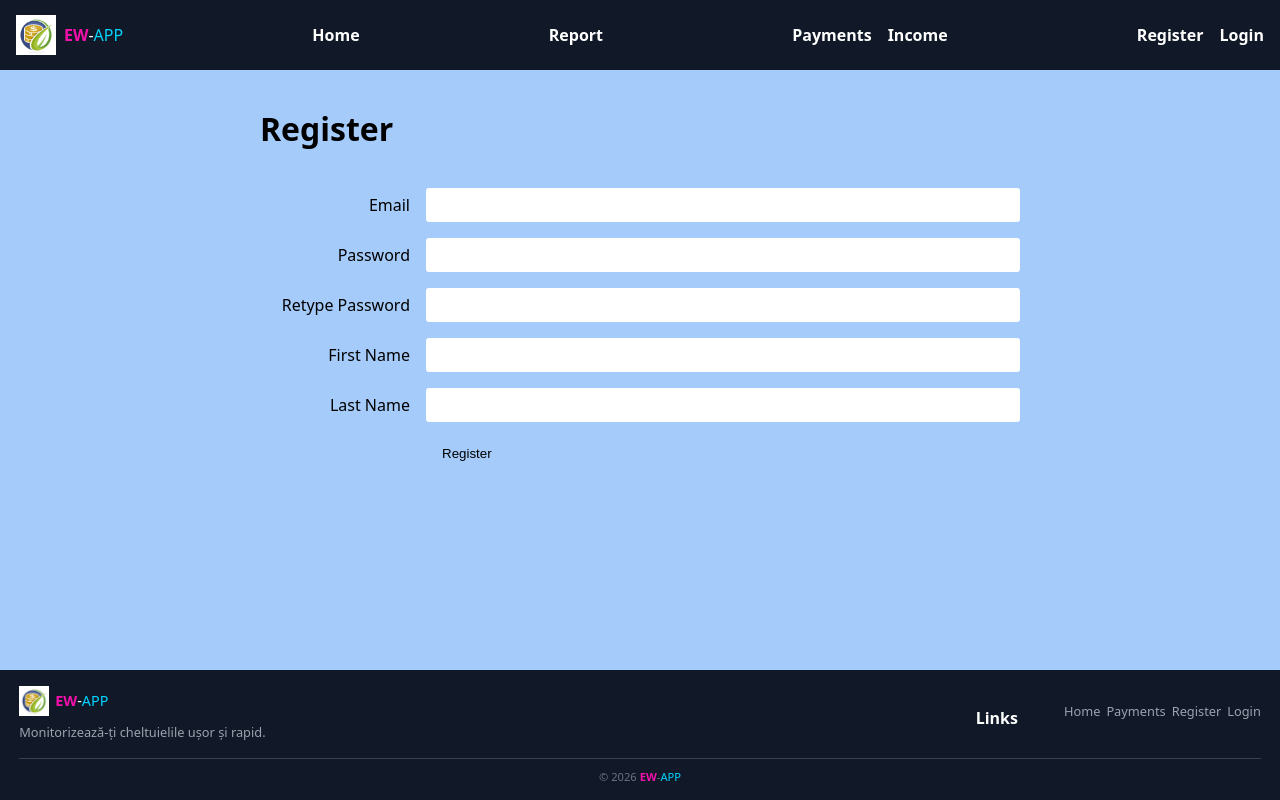
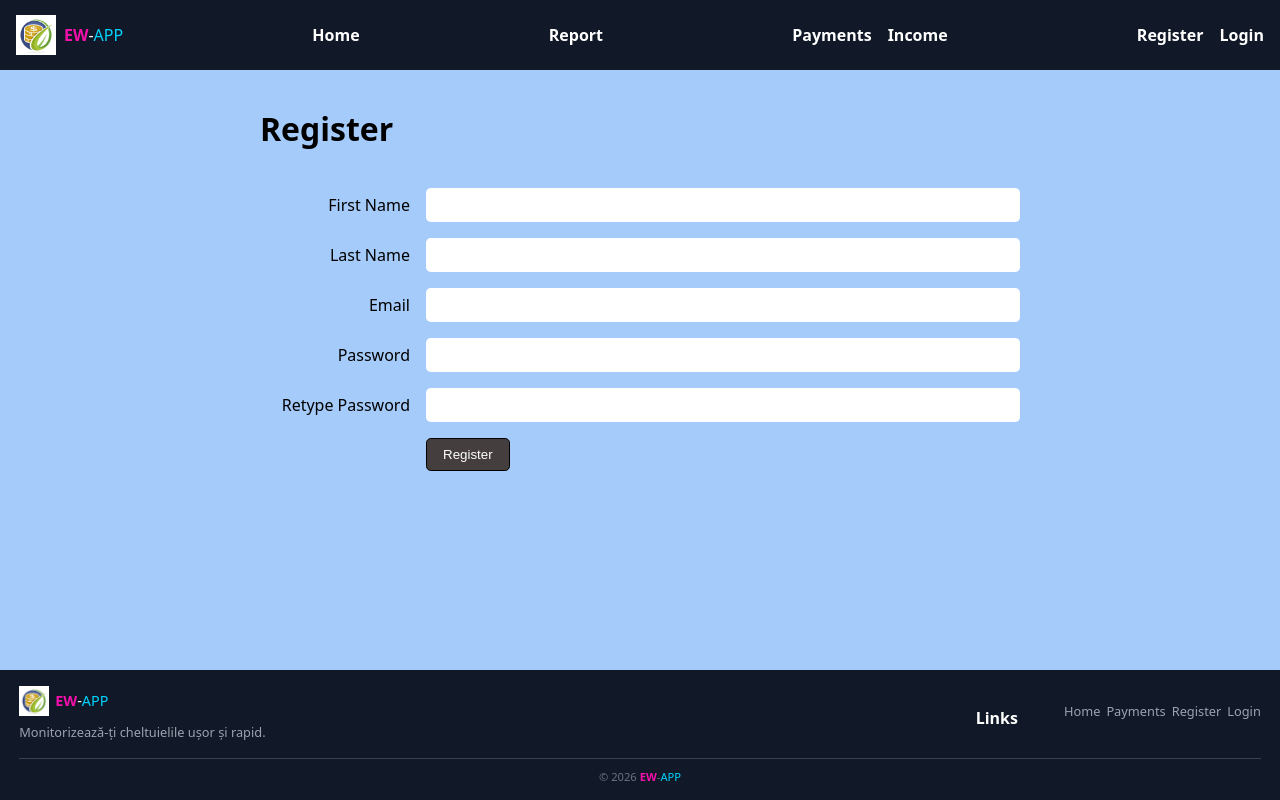
Before and after one commit to Ovidiu-Martalogu/ew-app, a React (Vite) app: page /register in a window 1280 px wide. Built offline with nearby package versions, Linux system fonts and the light colour scheme.

Commit message:
REGISTER button

```diff
--- a/src/Forms.css
+++ b/src/Forms.css
@@ -15,7 +15,7 @@
     padding: .5rem;
 
     border: 1px solid var(--color-dark-gray);
-    border-radius: 3px;
+    border-radius: 0.3rem;
     color: var(--color-dark-gray);
     font-family: inherit;
 
@@ -30,10 +30,10 @@
 
     padding: .5rem 1rem;
 
-    background-color: var(--bgColor);
-    color: var(--color-light-gray);
-    border: 1px solid var(--color-dark-gray);
-    border-radius: 3px;
+    background-color: rgb(69, 62, 62);
+    color: white;
+    border: 1px solid black;
+    border-radius: 0.3rem;
     cursor: pointer;
 
     &:hover {
--- a/src/components/Nav/Nav.tsx
+++ b/src/components/Nav/Nav.tsx
@@ -45,11 +45,11 @@ export function Nav() {
           </NavLink>
         </li>
 
-        {user && <li className={styles.wellcomeMsg}>
+        {user && <link className={styles.wellcomeMsg}>
           Welcome, <strong className={styles.app}>{user.firstName}!</strong>
 
           <Link to="/login" onClick={logout}>Logout</Link>
-        </li>}
+        </link>}
 
       </menu>
       {!user && (
--- a/src/features/Auth/Register.tsx
+++ b/src/features/Auth/Register.tsx
@@ -18,7 +18,7 @@ export function Register() {
   });
   const { errors, isValid } = useZodValidation(validationSchema);
 
-  const {login, user} = useAuth();
+  const { login, user } = useAuth();
 
   function handleSubmit(e: React.SubmitEvent) {
     e.preventDefault();
@@ -42,16 +42,16 @@ export function Register() {
     // const inputName = e.target.name as keyof typeof formValues;
     // newFormValues[inputName] = value;
 
-    const newValues = {...formValues, [e.target.name]: e.target.value};
+    const newValues = { ...formValues, [e.target.name]: e.target.value };
 
-    if(errors) {
+    if (errors) {
       isValid(newValues);
     }
 
     setFormValues(newValues);
   }
 
-  if(user) {
+  if (user) {
     return <Navigate to="/" />
   }
 
@@ -59,6 +59,25 @@ export function Register() {
     <form className="brandForm" onSubmit={handleSubmit}>
       <h1>Register</h1>
 
+      <label htmlFor="firstName">First Name</label>
+      <input
+        type="text"
+        id="firstName"
+        name="firstName"
+        value={formValues.firstName}
+        onChange={handleInputChange}
+      />
+      {errors?.firstName && <p className="errorMessage">{errors.firstName}</p>}
+
+      <label htmlFor="lastName">Last Name</label>
+      <input
+        type="text"
+        id="lastName"
+        name="lastName"
+        value={formValues.lastName}
+        onChange={handleInputChange}
+      />
+      {errors?.lastName && <p className="errorMessage">{errors.lastName}</p>}
       <label htmlFor="email">Email</label>
       <input
         type="email"
@@ -91,25 +110,6 @@ export function Register() {
         <p className="errorMessage">{errors.retypePassword}</p>
       )}
 
-      <label htmlFor="firstName">First Name</label>
-      <input
-        type="text"
-        id="firstName"
-        name="firstName"
-        value={formValues.firstName}
-        onChange={handleInputChange}
-      />
-      {errors?.firstName && <p className="errorMessage">{errors.firstName}</p>}
-
-      <label htmlFor="lastName">Last Name</label>
-      <input
-        type="text"
-        id="lastName"
-        name="lastName"
-        value={formValues.lastName}
-        onChange={handleInputChange}
-      />
-      {errors?.lastName && <p className="errorMessage">{errors.lastName}</p>}
 
       <button type="submit">Register</button>
     </form>
```
